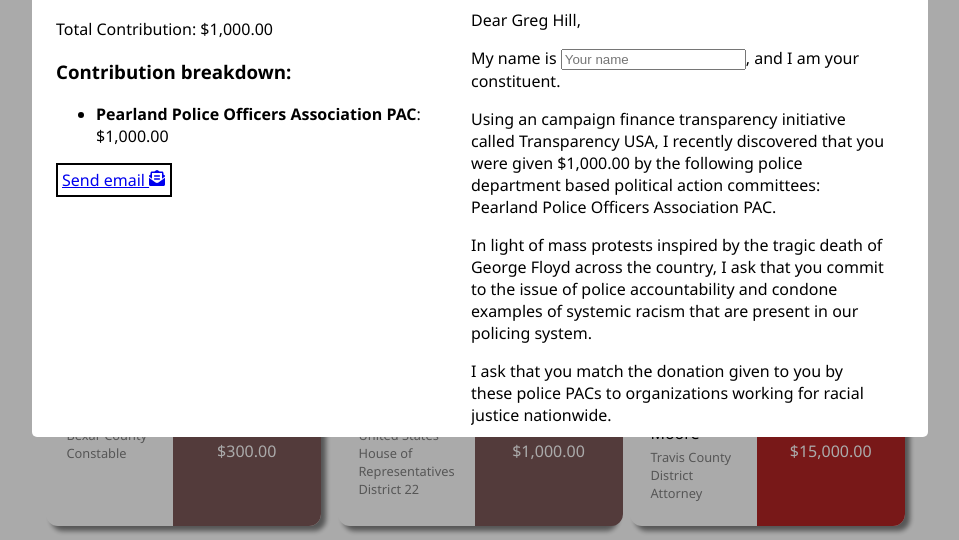
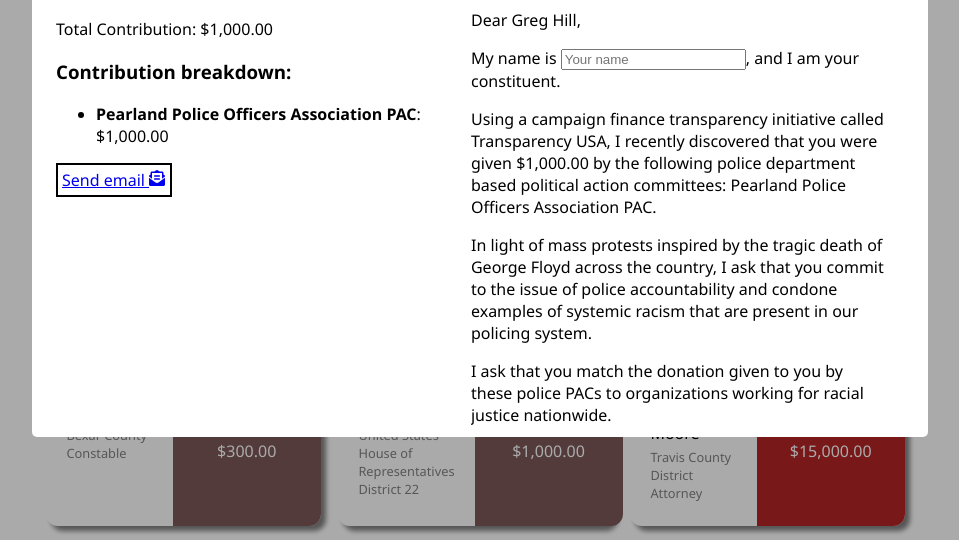
Before and after one commit to abbykrish/police-pacs, a Gatsby site: page / in a window 1280 px wide. Both pictures are taken after a click on the element 635 px from the left and 693 px from the top of the page. Shown: the part 243-783 px from the top of the page, without its empty margins (160-1119 px from the left). Built offline with nearby package versions, Linux system fonts and the light colour scheme; Gatsby itself is replaced by a stand-in of ours.

Commit message:
jk fixing

```diff
--- a/src/components/card.js
+++ b/src/components/card.js
@@ -104,7 +104,7 @@
                         <h4> Subject: Call to Policing Fairness in your Community</h4>
                         <p className={styles.cardText}>Dear {person.electedOfficialName}, </p>
                         <p className={styles.cardText}> My name is <input placeholder="Your name" value={name} onChange={(event) => setName(event.target.value) }></input>, and I am your constituent. </p>
-                        <p className={styles.cardText}> Using an campaign finance transparency initiative called Transparency USA, I recently discovered that you were given {moneyFormatted} by the following police department based political action committees: {pacs}. </p>
+                        <p className={styles.cardText}> Using a campaign finance transparency initiative called Transparency USA, I recently discovered that you were given {moneyFormatted} by the following police department based political action committees: {pacs}. </p>
 
                         <p className={styles.cardText}> In light of mass protests inspired by the tragic death of George Floyd across the country, I ask that you commit to the issue of police accountability and condone examples of systemic racism that are present in our policing system. </p>
 
```
